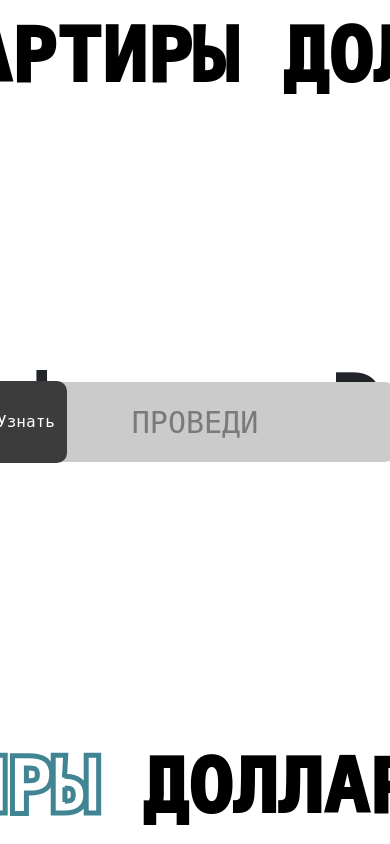
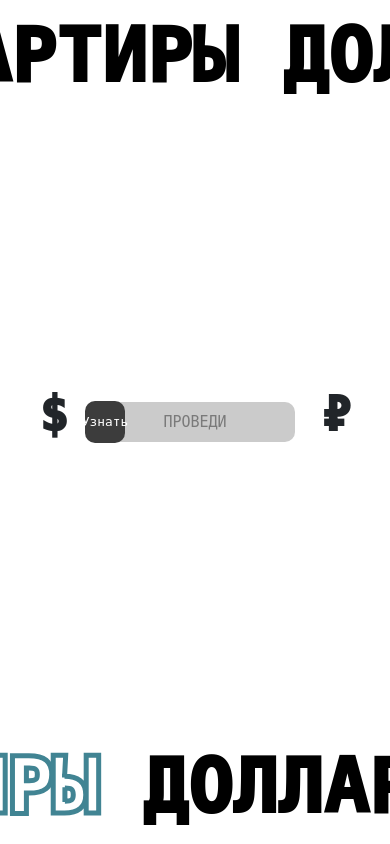
Before and after one commit to aza-the/webfastapi, a FastAPI app: page / in a window 390 px wide. Run offline with FastAPI, Linux system fonts and the light colour scheme; some libraries are stand-ins or nearby versions.

Commit message:
Added adaptive design for root css

```diff
--- a/app/static/styles_for_root.css
+++ b/app/static/styles_for_root.css
@@ -100,21 +100,6 @@
   font-size: 20px;
 }
 
-#btn1 {
-  width: 200px;
-}
-
-#btn2 {
-  width: 100px;
-}
-
-.sign {
-  font-family: monospace; /* this is just for good looks */
-  font-size: 6em;
-  font-weight: 1000;
-  text-align: center;
-}
-
 #dollar {
   margin-right: 65%;
   float: left;
@@ -124,19 +109,18 @@
   float: right;
 }
 
+@media (min-width: 800px) {
   /* swipe btn */
   html,
 body {
     height: 100%;
     overflow: hidden;
   }
-
   body {
     display: flex;
     align-items: center;
     justify-content: center;
   }
-
   #button-background {
     position: relative;
     background-color: #cbcbcb;
@@ -148,13 +132,12 @@ body {
     align-items: center;
     justify-content: center;
   }
-
   #slider {
     transition: width 0.3s, border-radius 0.3s, height 0.3s;
     position: absolute;
     left: -10px;
     background-color: rgb(60, 60, 60);
-  width: 82px;
+    width: 80px;
     height: 82px;
     border-radius: 10px;
     display: flex;
@@ -168,7 +151,6 @@ body {
     height: inherit;
     border-radius: inherit;
   }
-
   .material-icons {
     color: black;
     font-size: 50px;
@@ -179,7 +161,6 @@ body {
     user-select: none;
     cursor: default;
   }
-
   .slide-text {
     color: rgba(38, 38, 38, 0.494);
     font-size: 30px;
@@ -192,10 +173,93 @@ body {
     user-select: none;
     cursor: default;
   }
-
   #locker {
     margin: auto;
     font-family: monospace;
     color: white;
     font-size: 1em;
+  }
+  .sign {
+    font-family: monospace; /* this is just for good looks */
+    font-size: 6em;
+    font-weight: 1000;
+    text-align: center;
+  }
+}
+@media (max-width: 800px) {
+  /* swipe btn */
+  html,
+body {
+    height: 100%;
+    overflow: hidden;
+  }
+  body {
+    display: flex;
+    align-items: center;
+    justify-content: center;
+  }
+  #button-background {
+    position: relative;
+    background-color: #cbcbcb;
+    width: 200px;
+    height: 40px;
+    border: rgb(34, 34, 34);
+    border-radius: 10px;
+    display: flex;
+    align-items: center;
+    justify-content: center;
+  }
+  #slider {
+    transition: width 0.3s, border-radius 0.3s, height 0.3s;
+    position: absolute;
+    left: -10px;
+    background-color: rgb(60, 60, 60);
+    width: 40px;
+    height: 42px;
+    border-radius: 10px;
+    display: flex;
+    align-items: center;
+    justify-content: center;
+  }
+  #slider.unlocked {
+    transition: all 0.3s;
+    width: inherit;
+    left: 0 !important;
+    height: inherit;
+    border-radius: inherit;
+  }
+  .material-icons {
+    color: black;
+    font-size: 25px;
+    -webkit-touch-callout: none;
+    -webkit-user-select: none;
+    -moz-user-select: none;
+    -ms-user-select: none;
+    user-select: none;
+    cursor: default;
+  }
+  .slide-text {
+    color: rgba(38, 38, 38, 0.494);
+    font-size: 15px;
+    text-transform: uppercase;
+    font-family: monospace, "Roboto", sans-serif;
+    -webkit-touch-callout: none;
+    -webkit-user-select: none;
+    -moz-user-select: none;
+    -ms-user-select: none;
+    user-select: none;
+    cursor: default;
+  }
+  #locker {
+    margin: auto;
+    font-family: monospace;
+    color: white;
+    font-size: 0.8em;
+  }
+  .sign {
+    font-family: monospace; /* this is just for good looks */
+    font-size: 3em;
+    font-weight: 1000;
+    text-align: center;
+  }
 }/*# sourceMappingURL=styles_for_root.css.map */
--- a/app/static/styles_for_root.scss
+++ b/app/static/styles_for_root.scss
@@ -63,6 +63,7 @@
     bottom: 0;
 }
 
+
 .main {
     position: absolute;
     height: 100%;
@@ -79,20 +80,7 @@
     font-size: 20px;
 }
 
-#btn1 {
-    width: 200px;
-}
 
-#btn2{
-    width: 100px;
-}
-
-.sign {
-    font-family: monospace; /* this is just for good looks */
-    font-size: 6em;
-    font-weight: 1000;
-    text-align: center;
-}
 
 
 #dollar {
@@ -105,6 +93,7 @@
 }
 
 
+@media (min-width: 800px){
     /* swipe btn */
 
     $bgColor: #cbcbcb;
@@ -154,7 +143,7 @@ body {
         position: absolute;
         left: -10px;
         background-color: $slideBallColor;
-	width: 82px;
+        width: 80px;
         height: 82px;
         border-radius: 10px;
         @include center;
@@ -187,3 +176,107 @@ body {
         color: white;
         font-size: 1em;
     }
+
+    // * sdollar and ruble
+    .sign {
+        font-family: monospace; /* this is just for good looks */
+        font-size: 6em;
+        font-weight: 1000;
+        text-align: center;
+    }
+
+}
+
+@media (max-width: 800px){
+    /* swipe btn */
+
+    $bgColor: #cbcbcb;
+    $slideBgColor: rgba(255, 255, 255, 1);
+    $slideBallColor: rgb(60, 60, 60);
+    $slideBallIconColor: black;
+    $slideTextColor: rgba(38, 38, 38, 0.494);
+
+    @mixin center {
+        display: flex;
+        align-items: center;
+        justify-content: center;
+    }
+
+    @mixin nonselect {
+        -webkit-touch-callout: none;
+        -webkit-user-select: none;
+        -khtml-user-select: none;
+        -moz-user-select: none;
+        -ms-user-select: none;
+        user-select: none;
+        cursor: default;
+    }
+
+    html,
+    body {
+        height: 100%;
+        overflow: hidden;
+    }
+
+    body {
+        @include center;
+    }
+
+    #button-background {
+        position: relative;
+        background-color: $bgColor;
+        width: 200px;
+        height: 40px;
+        border: rgb(34, 34, 34);
+        border-radius: 10px;
+        @include center;
+    }
+
+    #slider {
+        transition: width 0.3s, border-radius 0.3s, height 0.3s;
+        position: absolute;
+        left: -10px;
+        background-color: $slideBallColor;
+        width: 40px;
+        height: 42px;
+        border-radius: 10px;
+        @include center;
+        &.unlocked {
+            transition: all 0.3s;
+            width: inherit;
+            left: 0 !important;
+            height: inherit;
+            border-radius: inherit;
+        }
+    }
+
+    .material-icons {
+        color: $slideBallIconColor;
+        font-size: 25px;
+        @include nonselect;
+    }
+
+    .slide-text {
+        color: $slideTextColor;
+        font-size: 15px;
+        text-transform: uppercase;
+        font-family: monospace, "Roboto", sans-serif;
+        @include nonselect;
+    }
+
+    #locker {
+        margin: auto;
+        font-family: monospace;
+        color: white;
+        font-size: 0.8em;
+    }
+
+    // * sdollar and ruble
+    .sign {
+        font-family: monospace; /* this is just for good looks */
+        font-size: 3em;
+        font-weight: 1000;
+        text-align: center;
+    }
+
+}
```
Also changed, not shown: app/main.py (line endings or trailing spaces), 1 other file. Lines whose indentation alone changed are shown as unchanged.
